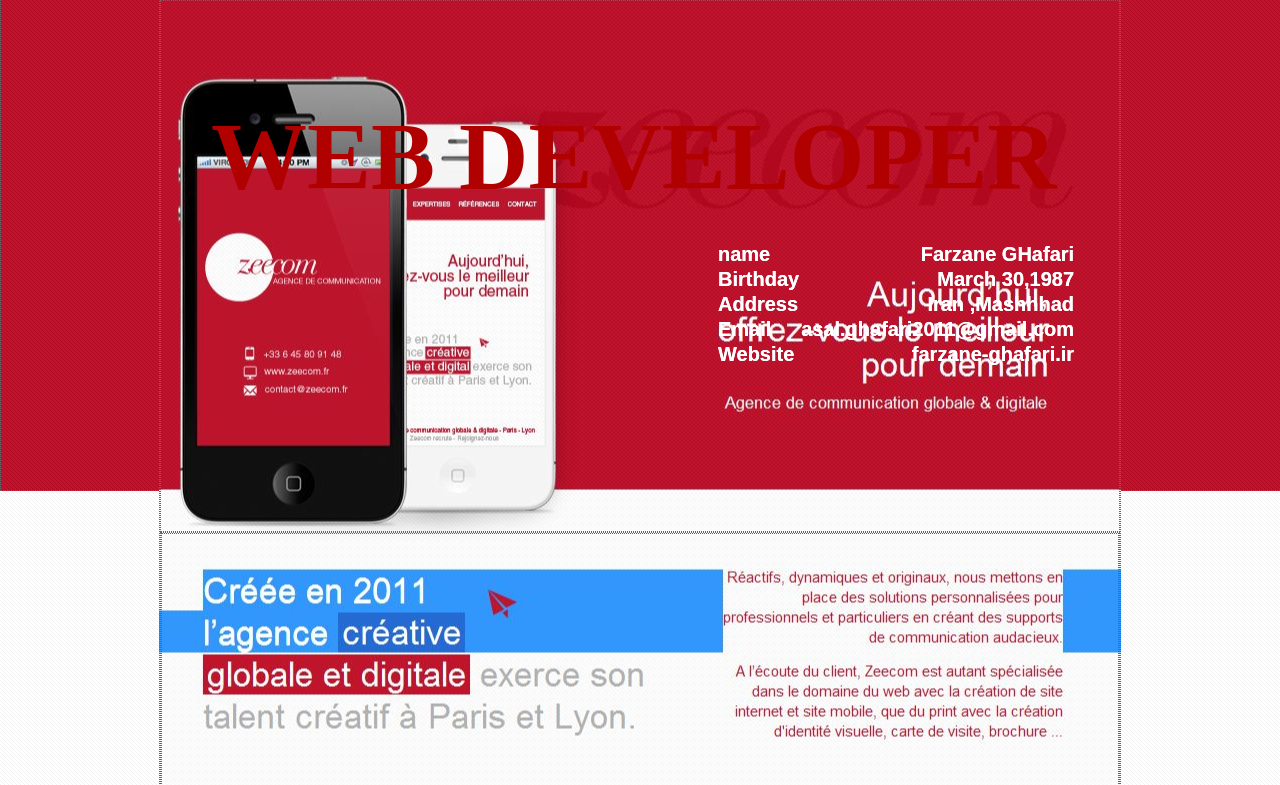
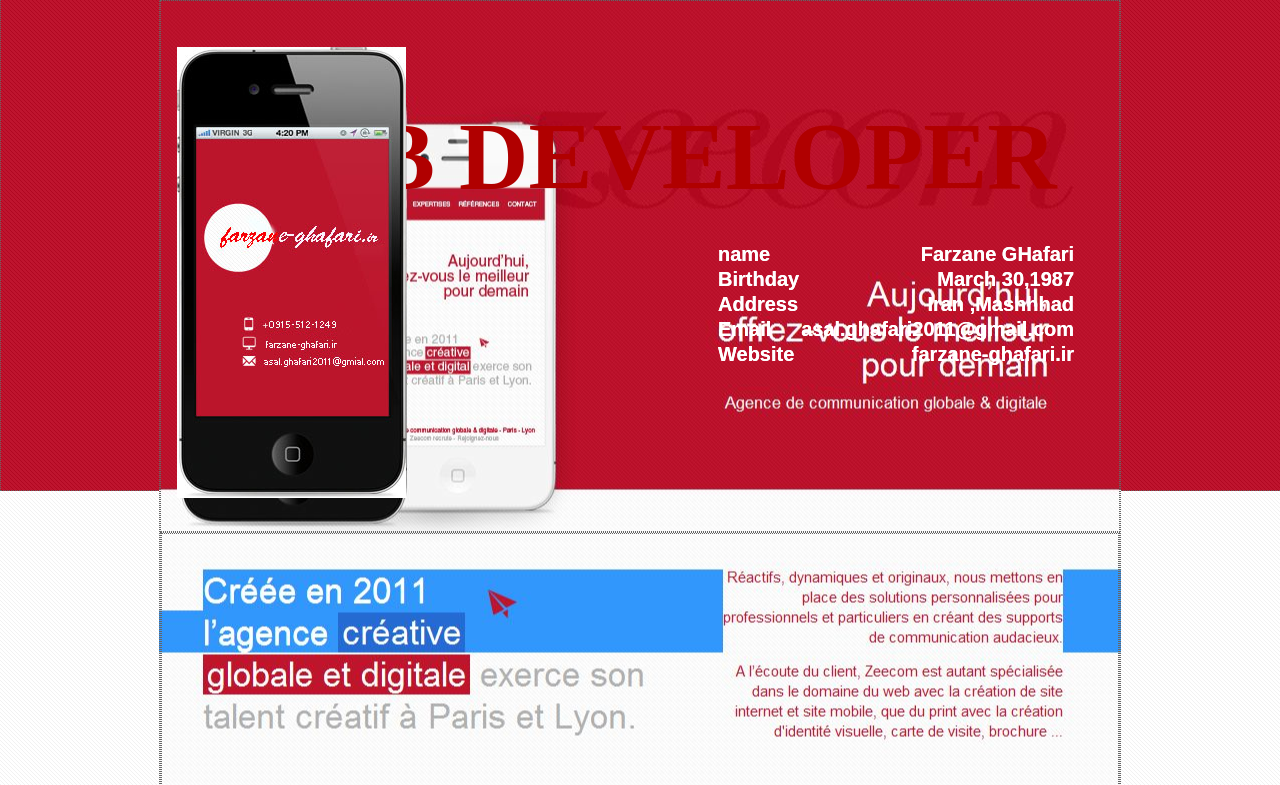
Before and after one commit to Asal-GHafari/Municipality-Alarm-new, a PHP site: page /home.php in a window 1280 px wide. Shown: the part 192-977 px from the top of the page. Run offline with PHP 8.4, Linux system fonts and the light colour scheme.

Commit message:
slider extend

```diff
--- a/css/style.css
+++ b/css/style.css
@@ -9,7 +9,7 @@
 div.content{
 	width:960px;
 	height:1970px;
-	background:url(.h./pic-home/home.jpg)-478px;
+	background:url(../pic-home/home.jpg)-478px;
 	position:relative;
 	margin-left:auto;
 	margin-right:auto;
@@ -77,6 +77,13 @@
 	font-size:96px;
 
 }
+div.slider img#phone1
+{
+	position:relative;
+	margin-left:16px;
+	margin-top:-321px;
+	z-index:0;
+	}
 div.slider table{
 	width:100px;
 	position:relative;
--- a/php/slider/slider-home.php
+++ b/php/slider/slider-home.php
@@ -21,3 +21,4 @@
     <td>farzane-ghafari.ir</td>
  </tr>
 </table>
+<img src="pic-home/11.jpg"  id="phone1"/>
```
Also changed, not shown: pic-home/11.jpg (renamed from pic-home/nwe-pho (2).jpg), pic-home/12.jpg (added), pic-home/nwe-pho (1).jpg (deleted), pic-home/zeecom.png (deleted).
